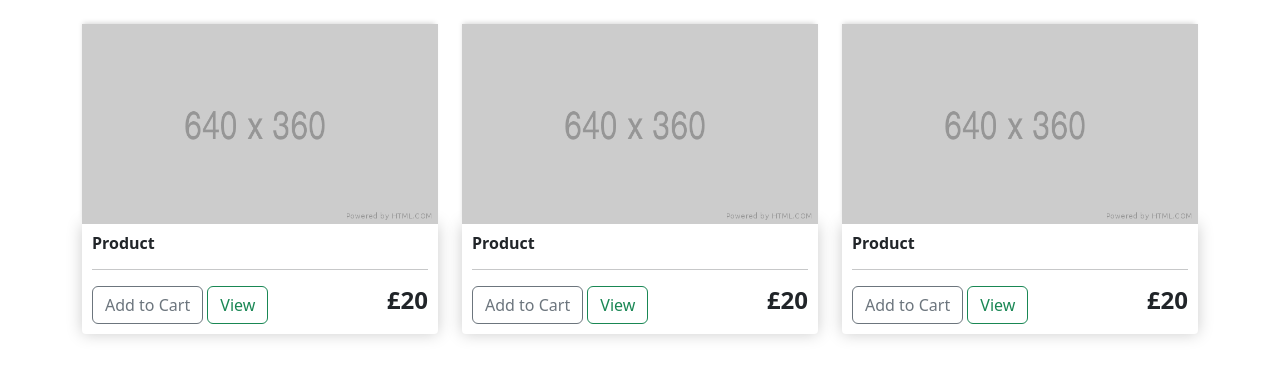
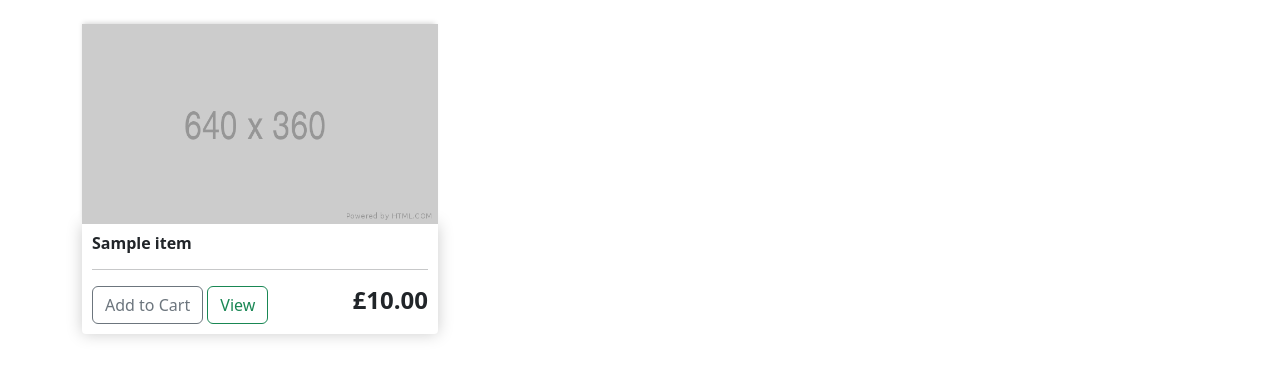
Before and after one commit to henrysevern/gym_shop, a Django app: page / in a window 1280 px wide. Shown: the part 95-473 px from the top of the page. Run offline with Django 3.2, Linux system fonts and the light colour scheme; tables that the repository leaves empty hold one stand-in row (values such as "Sample post"); parts of the project's set-up code (start-up, migrations or seed data) failed here and were passed over.

Commit message:
Create for loop to retrieve data from database

```diff
--- a/store/templates/store/item_list.html
+++ b/store/templates/store/item_list.html
@@ -1,48 +1,21 @@
 {% extends 'store/base.html' %}
 {% load static %}
-
-
 {% block content %}
 
 <div class="row">
+    {% for item in items %}
     <div class="col-lg-4">
         <img class="thumbnail" src="{% static 'images/placeholder.png' %}">
         <div class="box-element product">
-            <h6><strong>Product</strong></h6>
+            <h6><strong>{{item.title}}</strong></h6>
             <hr>
 
             <button  class="btn btn-outline-secondary add-btn">Add to Cart</button>
             <a class="btn btn-outline-success" href="#">View</a>
-            <h4 style="display: inline-block; float: right"><strong>£20</strong></h4>
-
+            <h4 style="display: inline-block; float: right"><strong>£{{item.price|floatformat:2}}</strong></h4>
         </div>
     </div>
-
-    <div class="col-lg-4">
-        <img class="thumbnail" src="{% static 'images/placeholder.png' %}">
-        <div class="box-element product">
-            <h6><strong>Product</strong></h6>
-            <hr>
-
-            <button  class="btn btn-outline-secondary add-btn">Add to Cart</button>
-            <a class="btn btn-outline-success" href="#">View</a>
-            <h4 style="display: inline-block; float: right"><strong>£20</strong></h4>
-
-        </div>
-    </div>
-
-    <div class="col-lg-4">
-        <img class="thumbnail" src="{% static 'images/placeholder.png' %}">
-        <div class="box-element product">
-            <h6><strong>Product</strong></h6>
-            <hr>
-
-            <button  class="btn btn-outline-secondary add-btn">Add to Cart</button>
-            <a class="btn btn-outline-success" href="#">View</a>
-            <h4 style="display: inline-block; float: right"><strong>£20</strong></h4>
-
-        </div>
-    </div>
+    {% endfor %}
 </div>
 
 {% endblock content %}
```
